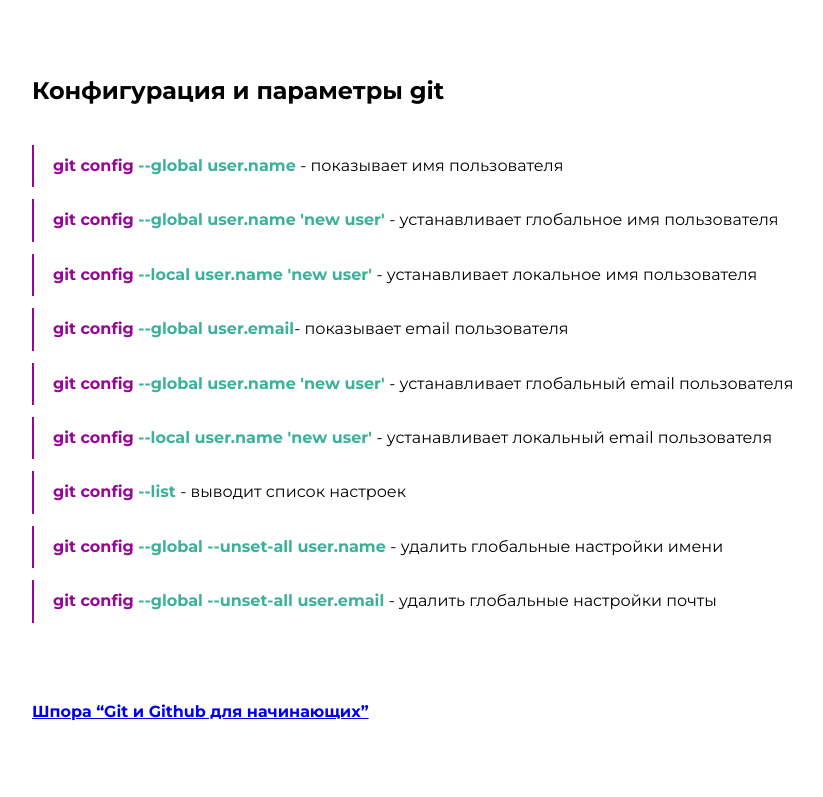
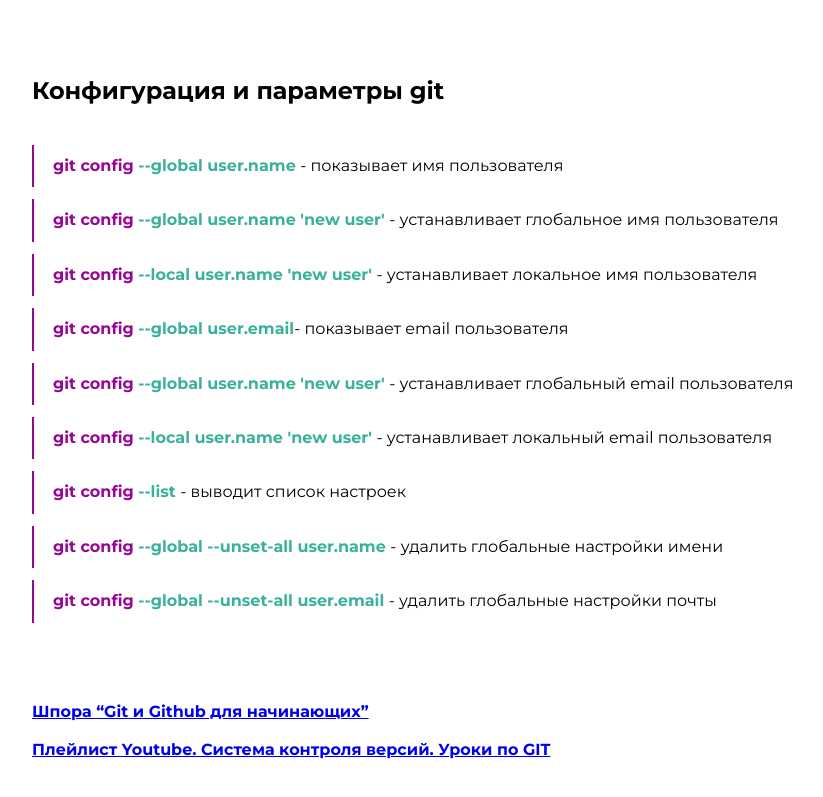
Before and after one commit to TeacherLudMila/Lesson_5_Git, a plain HTML site: page index.html in a window 1280 px wide. Shown: the part 2231-3028 px from the top of the page, without its empty margins (23-846 px from the left). Drawn offline with Linux system fonts and the light colour scheme.

Commit message:
added playlist about Git in youtube

```diff
--- a/css/style.css
+++ b/css/style.css
@@ -63,3 +63,7 @@ li:before{
     font-weight: 700;
     color: #0042EB;
 }
+.links a{
+    display: block;
+    margin: 20px 0;
+}
--- a/index.html
+++ b/index.html
@@ -106,6 +106,7 @@
         <div class="container">
             <div class="links__wrap">
                 <a href="./files/Git_&_Github_for_beginner.pdf" target="_blank">Шпора “Git и Github для начинающих”</a>
+                <a href="https://www.youtube.com/watch?v=oKyzv8nzT28&list=PLRs8EELOYKc44Y_fKFvADdPXbrYZDQqr0" target="_blank">Плейлист Youtube. Система контроля версий. Уроки по GIT</a>
             </div>
         </div>
     </section>
```
